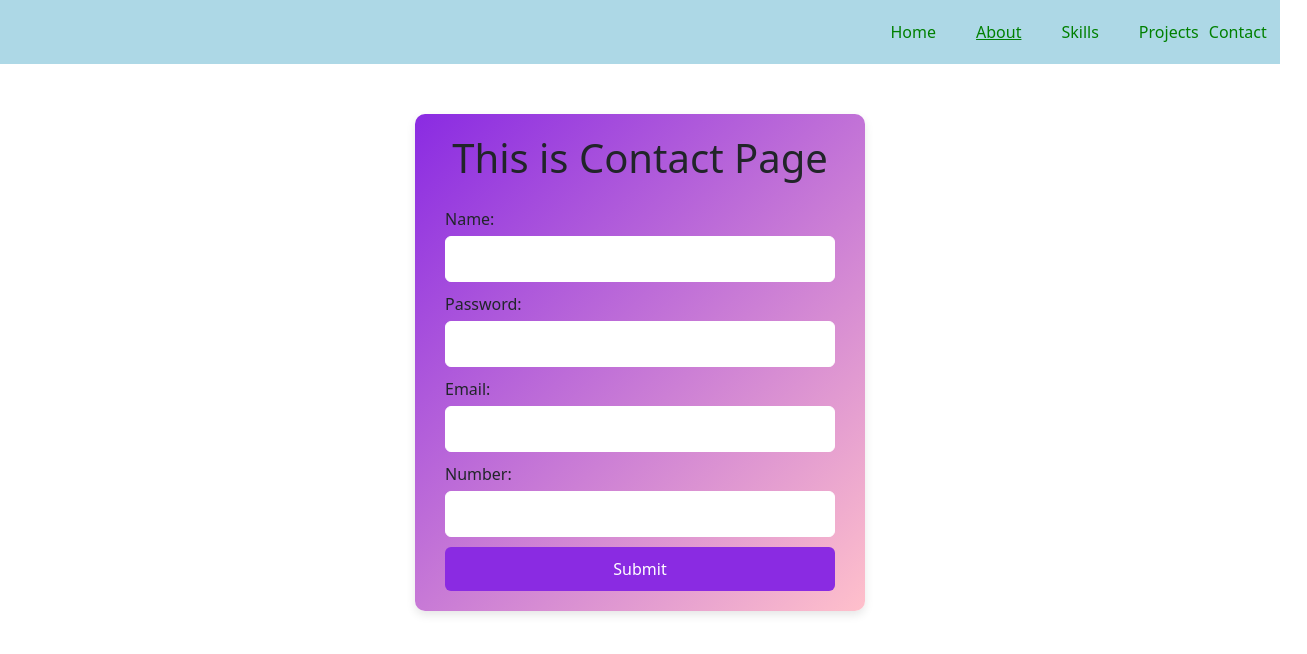
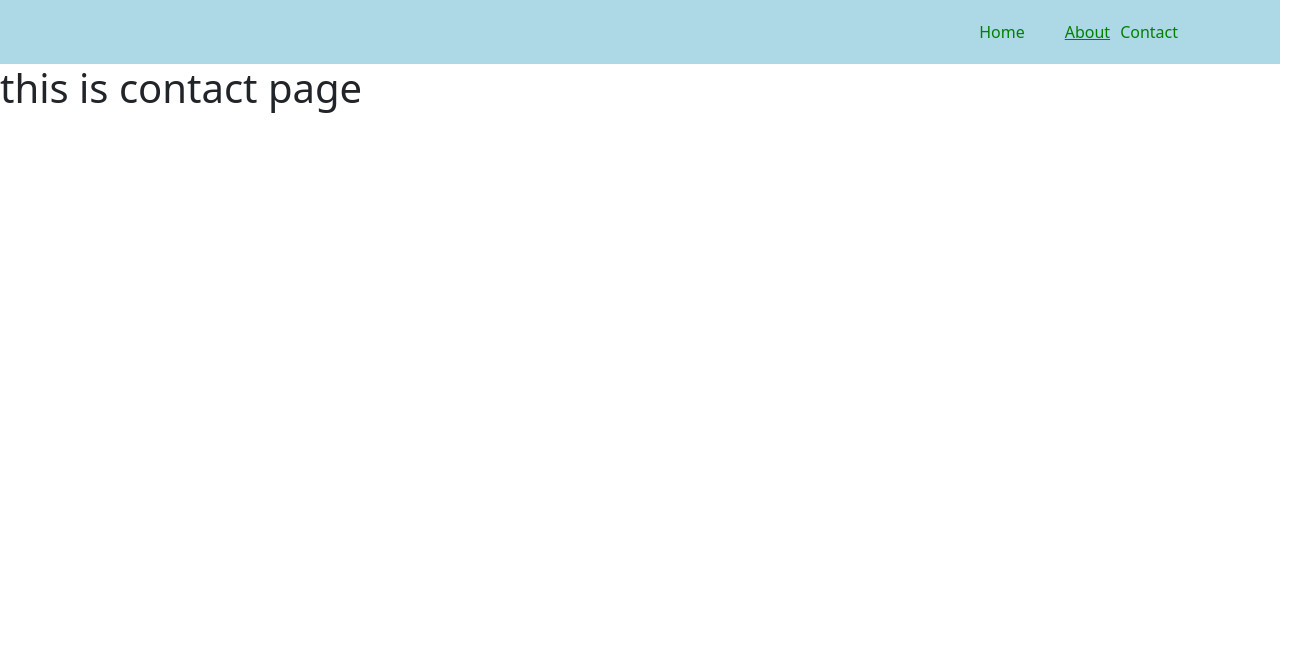
Before and after one commit to KalyaniThurlu/ReactTopics, a React (Vite) app: page /Contact in a window 1280 px wide. Shown: the top 654 px of the page, 1307 px wide, since content can reach past the window. Built offline with nearby package versions, Linux system fonts and the light colour scheme.

Commit message:
Kalyani Thurlu |14/08/2025

```diff
--- /dev/null
+++ b/src/foodDelivery/About.jsx
@@ -0,0 +1,9 @@
+
+const About = () =>{
+    return(
+        <div>
+            <h1>this  is about page</h1>
+        </div>
+    )
+}
+export default About;
--- /dev/null
+++ b/src/foodDelivery/Contact.jsx
@@ -0,0 +1,7 @@
+
+const Contact = () => {
+    return (
+        <div><h1>this is contact page</h1></div>
+    )
+}
+export default Contact
--- /dev/null
+++ b/src/foodDelivery/Home.jsx
@@ -0,0 +1,8 @@
+const  Home=()=>{
+    return(
+        <div>
+            <h1>this is  home page </h1>
+        </div>
+    )
+}
+export default Home;
--- a/src/main.jsx
+++ b/src/main.jsx
@@ -1,3 +1,68 @@
+
+// import React from "react";
+// import { createRoot } from "react-dom/client";
+// import { BrowserRouter, Route, Routes, Link } from "react-router-dom";
+
+// import "bootstrap/dist/css/bootstrap.min.css";
+// import "bootstrap-icons/font/bootstrap-icons.css";
+
+// import Home from "../src/portpolio/Home";
+// import About from "../src/portpolio/About";
+
+// import Skills from "../src/portpolio/Skills";
+// import Contact from "./portpolio/contact";
+// import Projects from "./portpolio/Projects";
+
+// const App = () => {
+//   return (
+//     <BrowserRouter>
+//       <nav
+//         style={{
+//           width: "100%",
+//           height: "40%",
+//           backgroundColor: "lightblue",
+//           color: "green",
+//           padding: "10px",
+//           display: "flex",
+//           justifyContent: "center",
+//           alignItems: "center",
+//         }}
+//       >
+//         <span style={{ marginLeft: "72%", padding: "10px" }}>
+//           <Link to="/" style={{ color: "green", textDecoration: "none" }}>Home</Link>
+//         </span>
+//         <span style={{ marginLeft: "20px", padding: "10px" }}>
+//           <Link to="/about" style={{ color: "green", }}>About</Link>
+//         </span>
+//         <span style={{ marginLeft: "20px", padding: "10px" }}>
+//           <Link to="/Skills" style={{ color: "green", textDecoration: "none" }}>Skills</Link>
+//         </span>
+//          <span style={{ marginLeft: "20px", padding: "10px" }}>
+//           <Link to="/Projects" style={{ color: "green", textDecoration: "none" }}>Projects</Link>
+//         </span>
+//           <Link to="/contact" style={{ color: "green", textDecoration: "none" }}>Contact</Link>
+//          <span style={{ marginLeft: "20px", padding: "10px" }}>
+//         </span>
+//       </nav>
+
+//       <Routes>
+
+//         <Route path="/" element={<Home />} />
+//         <Route path="/about" element={<About />} />
+//         <Route path="/Skills" element={<Skills />} />
+//            <Route path="/Contact" element={<Contact />} />
+//               <Route path="/projects" element={<Projects />} />
+//       </Routes>
+//     </BrowserRouter>
+//   );
+// };
+
+// createRoot(document.getElementById("root")).render(
+//   <React.StrictMode>
+//     <App />
+//   </React.StrictMode>
+// );
+
 
 import React from "react";
 import { createRoot } from "react-dom/client";
@@ -6,12 +71,11 @@ import { BrowserRouter, Route, Routes, Link } from "react-router-dom";
 import "bootstrap/dist/css/bootstrap.min.css";
 import "bootstrap-icons/font/bootstrap-icons.css";
 
-import Home from "../src/portpolio/Home";
-import About from "../src/portpolio/About";
+import Home from "../src/foodDelivery/Home";
+import About from "./foodDelivery/about";
+import Contact from "./foodDelivery/Contact";
 
-import Skills from "../src/portpolio/Skills";
-import Contact from "./portpolio/contact";
-import Projects from "./portpolio/Projects";
+
 
 const App = () => {
   return (
@@ -34,12 +98,6 @@ const App = () => {
         <span style={{ marginLeft: "20px", padding: "10px" }}>
           <Link to="/about" style={{ color: "green", }}>About</Link>
         </span>
-        <span style={{ marginLeft: "20px", padding: "10px" }}>
-          <Link to="/Skills" style={{ color: "green", textDecoration: "none" }}>Skills</Link>
-        </span>
-         <span style={{ marginLeft: "20px", padding: "10px" }}>
-          <Link to="/Projects" style={{ color: "green", textDecoration: "none" }}>Projects</Link>
-        </span>
           <Link to="/contact" style={{ color: "green", textDecoration: "none" }}>Contact</Link>
          <span style={{ marginLeft: "20px", padding: "10px" }}>
         </span>
@@ -48,10 +106,9 @@ const App = () => {
       <Routes>
 
         <Route path="/" element={<Home />} />
-        <Route path="/about" element={<About />} />
-        <Route path="/Skills" element={<Skills />} />
-           <Route path="/Contact" element={<Contact />} />
-              <Route path="/projects" element={<Projects />} />
+        <Route path="/about" element={<About/>} />
+
+           <Route path="/Contact" element={<Contact/>} />
       </Routes>
     </BrowserRouter>
   );
--- a/src/portpolio/Contact.css
+++ b/src/portpolio/Contact.css
@@ -40,7 +40,8 @@ input:focus {
   box-shadow: 0 0 5px rgba(0, 123, 255, 0.3);
 }
 
-/* Error messages */
+
+
 p {
   margin: 5px 0 10px 0;
   font-size: 1rem;
--- a/src/question1.jsx
+++ b/src/question1.jsx
@@ -101,7 +101,8 @@
 //   2xx (Success) → Request successful (e.g., 200 OK, 201 Created).
 //   3xx (Redirection) → Further action needed (e.g., 301 Moved Permanently, 304 Not Modified).
 //   4xx (Client Error) → Error from client side (e.g., 400 Bad Request, 401 Unauthorized, 404 Not Found).
-//   5xx (Server Error) → Error from server side (e.g., 500 Internal Server Error, 503 Service Unavailable).
+//
+   5xx (Server Error) → Error from server side (e.g., 500 Internal Server Error, 503 Service Unavailable).
 
 // 24. How to rendar data using map function?
 
```
